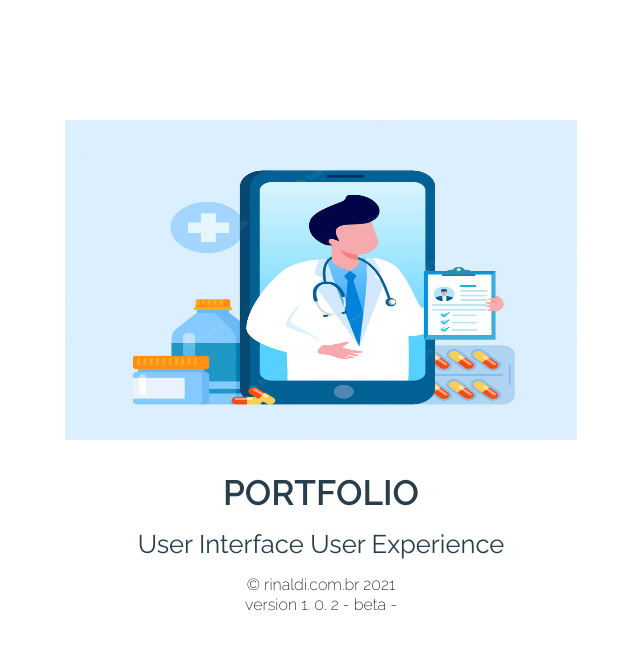
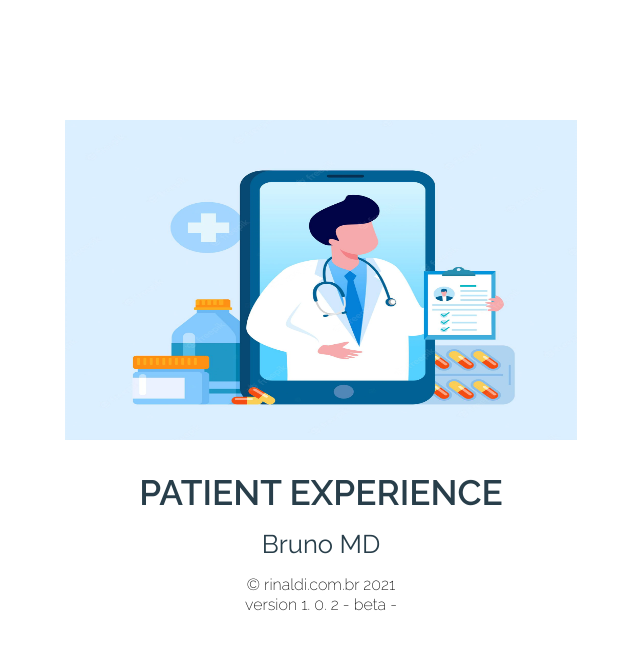
Before and after one commit to rodneyrinaldi/brunorinaldi, a Next.js app: page / in a window 1280 px wide. Shown: the top 650 px of the page, without its empty margins (319-959 px from the left). Built offline with nearby package versions, Linux system fonts and the light colour scheme.

Commit message:
initial commit

```diff
--- a/src/components/home/index.js
+++ b/src/components/home/index.js
@@ -49,8 +49,8 @@ export default function Home() {
         </session>
 
         <session className={styles.tierTitle}>
-          <h1> PORTFOLIO</h1>
-          <p>User Interface User Experience</p>
+          <h1>PATIENT EXPERIENCE</h1>
+          <p>Bruno MD</p>
           <p> </p>
           {/* <Link href="/">
             <a>MAIS INFORMAÇÕES</a>
```
Also changed, not shown: 1 other file (tests, documents, lock files or other folders).
